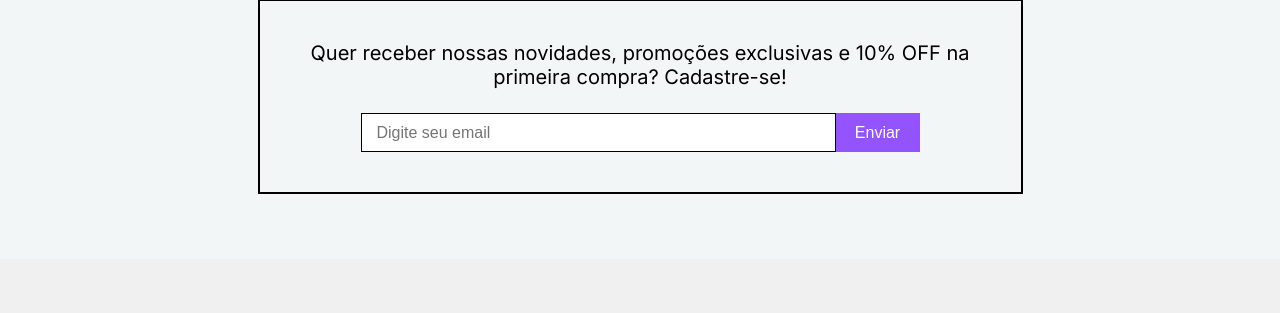
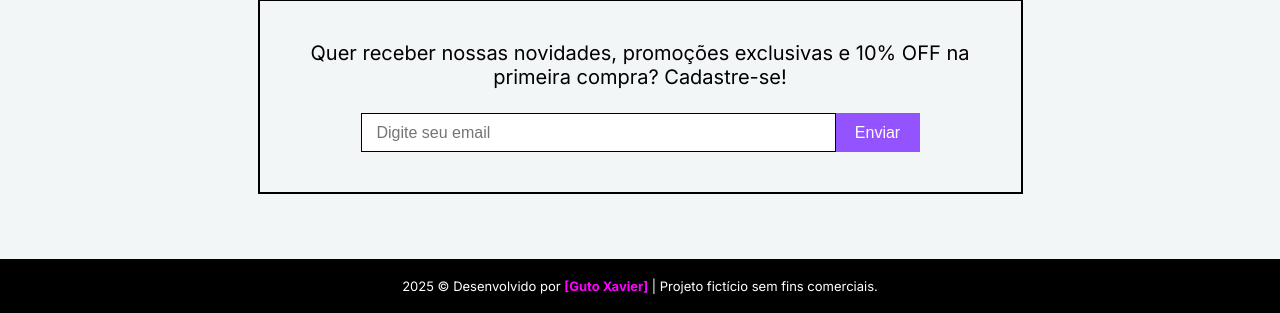
Before and after one commit to LuizLacerdaa/meteora, a PHP site: page / in a window 1280 px wide. Shown: the part 2523-2836 px from the top of the page. Before the commit the page ends 2717 px from the top, so only its background shows below. Run offline with PHP 8.4, Linux system fonts and the light colour scheme.

Commit message:
rodape do projeto

```diff
--- a/index.html
+++ b/index.html
@@ -137,6 +137,10 @@
         </form>
     </div>
 
+    <footer class="rodape">
+        <p class="texto-rodape">2025 &copy; Desenvolvido por <strong>[Guto Xavier]</strong> | Projeto fictício sem fins comerciais.</p>
+    </footer>
+
     <script src="app.js"></script>
 </body>
 </html>
--- a/style.css
+++ b/style.css
@@ -310,3 +310,23 @@ body{
     width: 84px;
     text-align: center;
 }
+
+
+.rodape{
+    background-color: #000;
+    text-align: center;
+    padding-top: 17px;
+    padding-bottom: 17px;
+}
+
+.texto-rodape{
+    font-size: 13px;
+    font-weight: 400;
+    line-height: 20px;
+    color: #fff;
+}
+
+.texto-rodape strong{
+    font-weight: bold;
+    color: fuchsia;
+}
```
